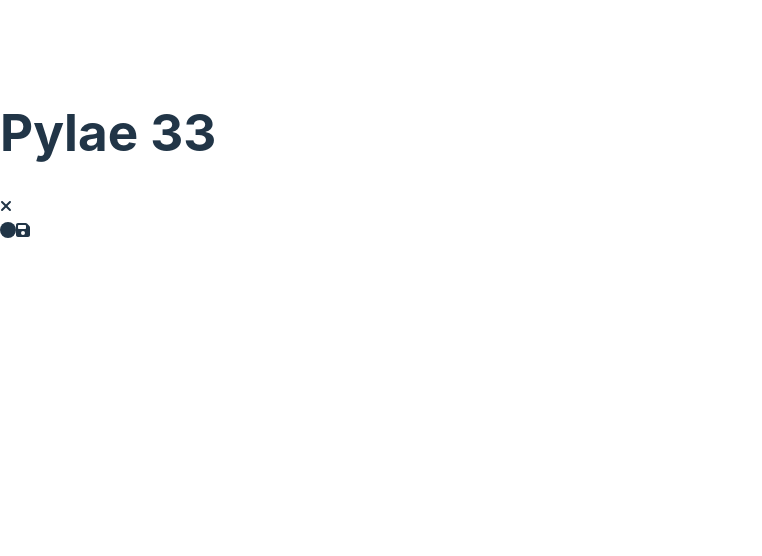
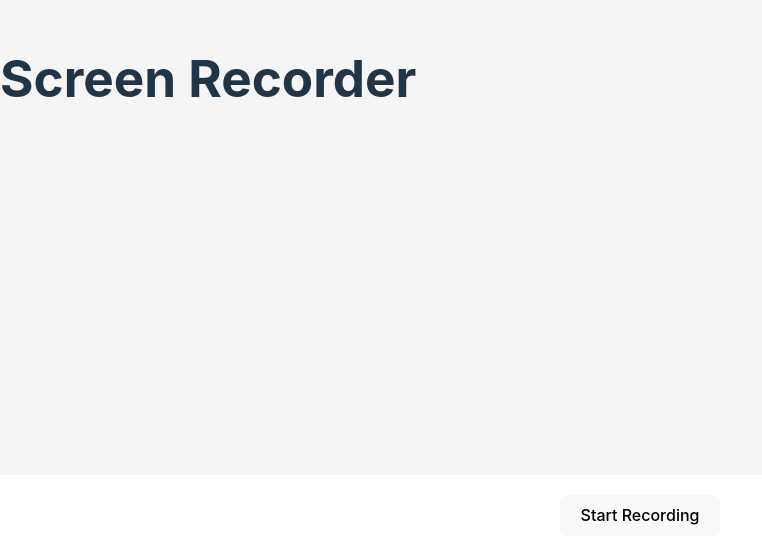
Before and after one commit to ericpyle/pylae-33, a React (Vite) app: page / in a window 1280 px wide. Shown: the part 244-800 px from the top of the page, without its empty margins (0-762 px from the left). Built offline with nearby package versions, Linux system fonts and the light colour scheme.

Commit message:
GPT fa classes

```diff
--- a/src/App/App.tsx
+++ b/src/App/App.tsx
@@ -1,6 +1,4 @@
 import React, { useState, useRef, useEffect } from 'react';
-import { FontAwesomeIcon } from '@fortawesome/react-fontawesome';
-import { faCircle, faPauseCircle, faSave, faTimes } from '@fortawesome/free-solid-svg-icons';
 import './App.css';
 
 const App: React.FC = () => {
@@ -105,36 +103,51 @@ const App: React.FC = () => {
     };
 
     return (
-        <div className="App">
-            <header>
+        <div className="app">
           <h1>Screen Recorder</h1>
-            </header>
-            <main>
+          <div className="video-container">
+            <video ref={videoRef} autoPlay muted />
+            {mode === 'recording' && (
+              <div className="recording-indicator">
+                <span className="fas fa-circle" />
+                <p>Recording...</p>
+              </div>
+            )}
+          </div>
           {mode === 'stopped' && (
-                    <button onClick={handleStartRecording}>Start Recording</button>
+            <div className="controls">
+              <button className="btn" onClick={handleStartRecording}>
+                <i className="fas fa-circle" /> Start Recording
+              </button>
+            </div>
           )}
           {(mode === 'recording' || mode === 'paused') && (
-                    <button onClick={handleStopRecording}>Stop Recording</button>
-                )}
-                {mode === 'paused' && (
-                    <button onClick={handleResumeRecording}>Resume Recording</button>
-                )}
-                {mode === 'recording' && (
-                    <button onClick={handlePauseRecording}>Pause Recording</button>
+            <div className="controls">
+              <button className="btn" onClick={handlePauseRecording}>
+                <i className={mode === 'recording' ? 'fas fa-pause-circle' : 'fas fa-play-circle'} /> {mode === 'recording' ? 'Pause' : 'Resume'}
+              </button>
+              <button className="btn" onClick={handleStopRecording}>
+                <i className="fas fa-stop-circle" /> Stop
+              </button>
+            </div>
           )}
           {mode === 'saving' && (
-                    <button onClick={handleSaveRecording}>Save Recording</button>
+            <div className="saving-indicator">
+              <span className="fas fa-circle-notch fa-spin" />
+              <p>Saving...</p>
+            </div>
           )}
           {downloadLink && (
             <div className="download-link-container">
-                        <a href={downloadLink} download="screen-recording.webm">Download Recording</a>
-                        <button onClick={handleCloseDownloadLink}>
-                            <FontAwesomeIcon icon={faTimes} />
+              <p>Your screen recording is ready to download:</p>
+              <a href={downloadLink} download>
+                <i className="fas fa-download" /> Download
+              </a>
+              <button className="close-btn" onClick={handleCloseDownloadLink}>
+                <i className="fas fa-times" />
               </button>
             </div>
           )}
-                <video ref={videoRef} autoPlay muted></video>
-            </main>
         </div>
       );
 };
--- a/src/main.tsx
+++ b/src/main.tsx
@@ -1,6 +1,6 @@
 import React from 'react'
 import ReactDOM from 'react-dom/client'
-import App from './App/Pylae33.tsx'
+import App from './App/App.tsx'
 import './index.css'
 
 ReactDOM.createRoot(document.getElementById('root') as HTMLElement).render(
```
Lines whose indentation alone changed are shown as unchanged.
